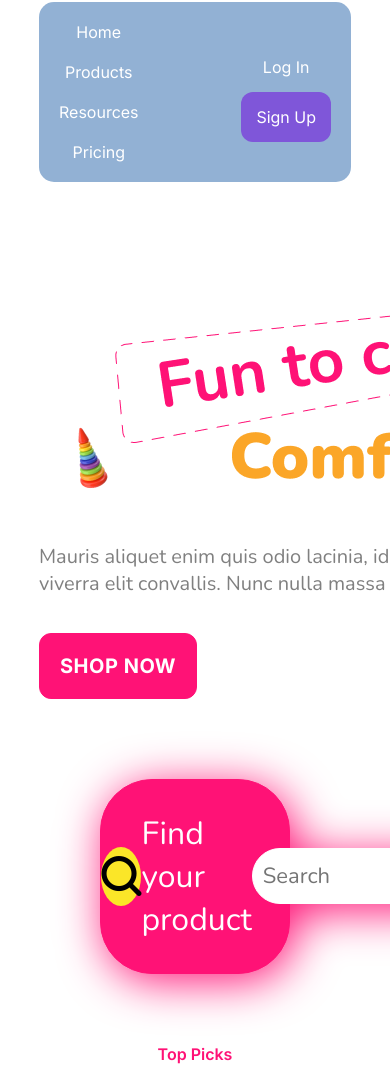
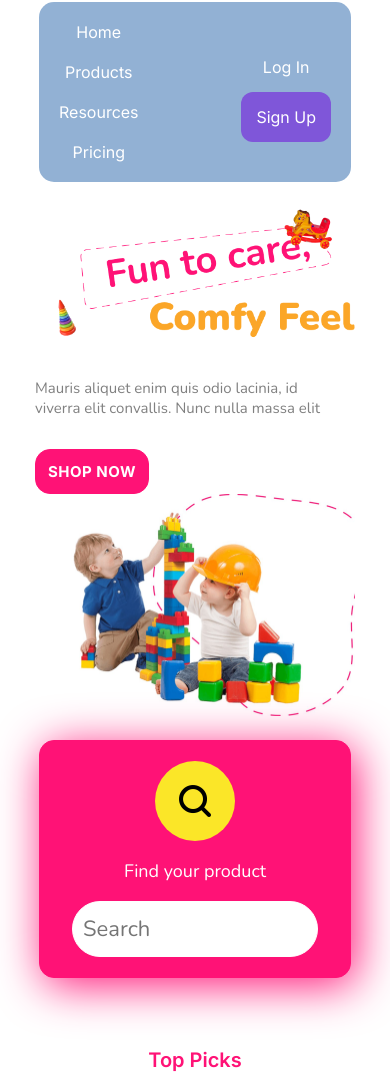
Before and after one commit to shukurillaevumar/toy_webpage, a plain HTML site: page index.html in a window 390 px wide. Shown: the part 62-1154 px from the top of the page. Drawn offline with nearby package versions, Linux system fonts and the light colour scheme.

Commit message:
minor changes

```diff
--- a/index.html
+++ b/index.html
@@ -11,13 +11,7 @@
       <nav class="nav-for-phone">
         <div id="m-menu">
           <img src="navbar-icon.png" alt="" />
-          <a
-            href="javascript:void(0);"
-            class="menu-icon"
-            onclick="navbarFunction()"
-          >
-            <img src="gg_menu-right-alt.png" alt="menu" />
-          </a>
+          <img src="gg_menu-right-alt.png" alt="menu" />
         </div>
         <ul id="drop-down">
           <div class="left-side-nav">
--- a/style.css
+++ b/style.css
@@ -634,3 +634,69 @@ footer img {
     color: white;
   }
 }
+
+/* Media querry for main-body */
+
+@media screen and (max-width: 430px) {
+  .main-body {
+    align-items: center;
+    flex-direction: column;
+  }
+
+  .left-side-main-body img {
+    width: 20rem;
+  }
+
+  .left-side-p {
+    font-size: 15px;
+  }
+
+  .left-btn-shop {
+    font-size: 15px;
+    padding: 12px;
+    border-radius: 15px;
+  }
+
+  .main-img {
+    width: 20rem;
+  }
+}
+
+/* Media querry for search-container */
+
+@media screen and (max-width: 430px) {
+  .search-container {
+    width: auto;
+    padding: 20px;
+    flex-direction: column;
+    border-radius: 15px;
+  }
+
+  .search-container .fi-br-search {
+    width: 5rem;
+    height: 5rem;
+    font-size: 2rem;
+  }
+
+  .search-container p {
+    font-size: 18px;
+  }
+
+  .search-container input {
+    width: 14rem;
+  }
+}
+
+/* Media querry for shop-container */
+
+.shop-category-title {
+  font-size: 20px;
+}
+
+.shop-category-p-big {
+  font-size: 27px;
+}
+
+.shop-category-p-small {
+  font-size: 17px;
+}
```
